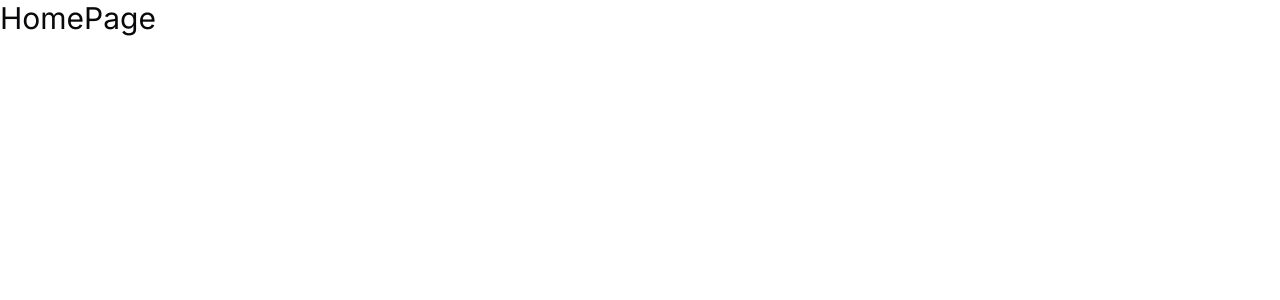
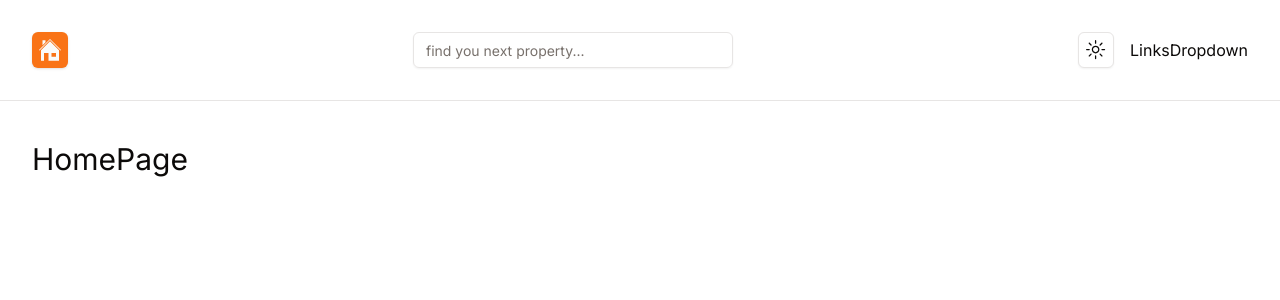
Before and after one commit to danielkr1324/nextbnb, a Next.js app: page / in a window 1280 px wide. Shown: the top 300 px of the page. Built offline with nearby package versions, Linux system fonts and the light colour scheme.

Commit message:
added navigation bar components and dark mode toggle

```diff
--- a/app/globals.css
+++ b/app/globals.css
@@ -1,70 +1,61 @@
-@tailwind base;
+  @tailwind base;
   @tailwind components;
   @tailwind utilities;
+
+  @layer components {
+    .container {
+      @apply mx-auto max-w-6xl xl:max-w-7xl px-8;
+    }
+  }
+
 
   @layer base {
     :root {
       --background: 0 0% 100%;
-      --foreground: 240 10% 3.9%;
-
+      --foreground: 20 14.3% 4.1%;
       --card: 0 0% 100%;
-      --card-foreground: 240 10% 3.9%;
-
+      --card-foreground: 20 14.3% 4.1%;
       --popover: 0 0% 100%;
-      --popover-foreground: 240 10% 3.9%;
-
-      --primary: 240 5.9% 10%;
-      --primary-foreground: 0 0% 98%;
-
-      --secondary: 240 4.8% 95.9%;
-      --secondary-foreground: 240 5.9% 10%;
-
-      --muted: 240 4.8% 95.9%;
-      --muted-foreground: 240 3.8% 46.1%;
-
-      --accent: 240 4.8% 95.9%;
-      --accent-foreground: 240 5.9% 10%;
-
+      --popover-foreground: 20 14.3% 4.1%;
+      --primary: 24.6 95% 53.1%;
+      --primary-foreground: 60 9.1% 97.8%;
+      --secondary: 60 4.8% 95.9%;
+      --secondary-foreground: 24 9.8% 10%;
+      --muted: 60 4.8% 95.9%;
+      --muted-foreground: 25 5.3% 44.7%;
+      --accent: 60 4.8% 95.9%;
+      --accent-foreground: 24 9.8% 10%;
       --destructive: 0 84.2% 60.2%;
-      --destructive-foreground: 0 0% 98%;
-
-      --border: 240 5.9% 90%;
-      --input: 240 5.9% 90%;
-      --ring: 240 10% 3.9%;
-
+      --destructive-foreground: 60 9.1% 97.8%;
+      --border: 20 5.9% 90%;
+      --input: 20 5.9% 90%;
+      --ring: 24.6 95% 53.1%;
       --radius: 0.5rem;
     }
 
     .dark {
-      --background: 240 10% 3.9%;
-      --foreground: 0 0% 98%;
-
-      --card: 240 10% 3.9%;
-      --card-foreground: 0 0% 98%;
-
-      --popover: 240 10% 3.9%;
-      --popover-foreground: 0 0% 98%;
-
-      --primary: 0 0% 98%;
-      --primary-foreground: 240 5.9% 10%;
-
-      --secondary: 240 3.7% 15.9%;
-      --secondary-foreground: 0 0% 98%;
-
-      --muted: 240 3.7% 15.9%;
-      --muted-foreground: 240 5% 64.9%;
-
-      --accent: 240 3.7% 15.9%;
-      --accent-foreground: 0 0% 98%;
-
-      --destructive: 0 62.8% 30.6%;
-      --destructive-foreground: 0 0% 98%;
-
-      --border: 240 3.7% 15.9%;
-      --input: 240 3.7% 15.9%;
-      --ring: 240 4.9% 83.9%;
+      --background: 20 14.3% 4.1%;
+      --foreground: 60 9.1% 97.8%;
+      --card: 20 14.3% 4.1%;
+      --card-foreground: 60 9.1% 97.8%;
+      --popover: 20 14.3% 4.1%;
+      --popover-foreground: 60 9.1% 97.8%;
+      --primary: 20.5 90.2% 48.2%;
+      --primary-foreground: 60 9.1% 97.8%;
+      --secondary: 12 6.5% 15.1%;
+      --secondary-foreground: 60 9.1% 97.8%;
+      --muted: 12 6.5% 15.1%;
+      --muted-foreground: 24 5.4% 63.9%;
+      --accent: 12 6.5% 15.1%;
+      --accent-foreground: 60 9.1% 97.8%;
+      --destructive: 0 72.2% 50.6%;
+      --destructive-foreground: 60 9.1% 97.8%;
+      --border: 12 6.5% 15.1%;
+      --input: 12 6.5% 15.1%;
+      --ring: 20.5 90.2% 48.2%;
     }
   }
+
 
   @layer base {
     * {
--- a/app/layout.tsx
+++ b/app/layout.tsx
@@ -1,6 +1,8 @@
 import type { Metadata } from "next";
 import { Inter } from "next/font/google";
 import "./globals.css";
+import Navbar from "@/components/navbar/Navbar";
+import Providers from "./providers";
 
 const inter = Inter({ subsets: ["latin"] });
 
@@ -16,7 +18,14 @@ const RootLayout = ({
 }>) => {
   return (
     <html lang="en">
-      <body className={inter.className}>{children}</body>
+      <body className={inter.className}>
+        <Providers>
+          <Navbar />
+          <main className="container py-10">
+            {children}
+          </main>
+        </Providers>
+      </body>
     </html>
   );
 }
--- /dev/null
+++ b/app/providers.tsx
@@ -0,0 +1,19 @@
+'use client'
+import { ThemeProvider } from "./theme-provider"
+
+const Providers = ({ children }:{children:React.ReactNode}) =>
+{
+  return (
+    <>
+      <ThemeProvider attribute="class"
+        defaultTheme="system"
+        enableSystem
+        disableTransitionOnChange
+      >
+        {children}
+      </ThemeProvider>
+    </>
+  )
+}
+
+export default Providers
--- /dev/null
+++ b/app/theme-provider.tsx
@@ -0,0 +1,9 @@
+"use client"
+
+import * as React from "react"
+import { ThemeProvider as NextThemesProvider } from "next-themes"
+import { type ThemeProviderProps } from "next-themes/dist/types"
+
+export function ThemeProvider({ children, ...props }: ThemeProviderProps) {
+  return <NextThemesProvider {...props}>{children}</NextThemesProvider>
+}
--- /dev/null
+++ b/components/navbar/DarkMode.tsx
@@ -0,0 +1,42 @@
+"use client"
+
+import * as React from "react"
+import { MoonIcon, SunIcon } from "@radix-ui/react-icons"
+import { useTheme } from "next-themes"
+
+import { Button } from "@/components/ui/button"
+import {
+  DropdownMenu,
+  DropdownMenuContent,
+  DropdownMenuItem,
+  DropdownMenuTrigger,
+} from "@/components/ui/dropdown-menu"
+
+  const ModeToggle = () => {
+    const { setTheme } = useTheme()
+
+    return (
+      <DropdownMenu>
+        <DropdownMenuTrigger asChild>
+          <Button variant="outline" size="icon">
+            <SunIcon className="h-[1.2rem] w-[1.2rem] rotate-0 scale-100 transition-all dark:-rotate-90 dark:scale-0" />
+            <MoonIcon className="absolute h-[1.2rem] w-[1.2rem] rotate-90 scale-0 transition-all dark:rotate-0 dark:scale-100" />
+            <span className="sr-only">Toggle theme</span>
+          </Button>
+        </DropdownMenuTrigger>
+        <DropdownMenuContent align="end">
+          <DropdownMenuItem onClick={() => setTheme("light")}>
+            Light
+          </DropdownMenuItem>
+          <DropdownMenuItem onClick={() => setTheme("dark")}>
+            Dark
+          </DropdownMenuItem>
+          <DropdownMenuItem onClick={() => setTheme("system")}>
+            System
+          </DropdownMenuItem>
+        </DropdownMenuContent>
+      </DropdownMenu>
+  )
+}
+
+export default ModeToggle
--- /dev/null
+++ b/components/navbar/LinksDropdown.tsx
@@ -0,0 +1,8 @@
+
+const LinksDropdown = () => {
+  return (
+    <div>LinksDropdown</div>
+  )
+}
+
+export default LinksDropdown
--- /dev/null
+++ b/components/navbar/Logo.tsx
@@ -0,0 +1,15 @@
+import Link from "next/link"
+import { GiHouse } from "react-icons/gi";
+import { Button } from "../ui/button";
+
+const Logo = () => {
+  return (
+    <Button size='icon' asChild>
+      <Link href='/'>
+        <GiHouse className="w-6 h-6" />
+      </Link>
+    </Button>
+  )
+}
+
+export default Logo
--- /dev/null
+++ b/components/navbar/NavSearch.tsx
@@ -0,0 +1,13 @@
+import { Input } from "../ui/input"
+
+const NavSearch = () => {
+  return (
+    <Input
+      type="text"
+      placeholder="find you next property..."
+      className="max-w-xs dark:bg-muted"
+    />
+  )
+}
+
+export default NavSearch
--- /dev/null
+++ b/components/navbar/Navbar.tsx
@@ -0,0 +1,21 @@
+import Logo from "./Logo"
+import DarkMode from "./DarkMode"
+import NavSearch from "./NavSearch"
+import LinksDropdown from "./LinksDropdown"
+
+const Navbar = () => {
+  return (
+    <nav className="border-b">
+      <div className="container flex flex-col sm:flex-row sm:justify-between sm:items-center flex-wrap gap-4 py-8">
+        <Logo />
+        <NavSearch />
+        <div className="flex gap-4 items-center">
+          <DarkMode />
+          <LinksDropdown />
+        </div>
+      </div>
+    </nav>
+  )
+}
+
+export default Navbar
--- /dev/null
+++ b/components/navbar/SignOutLink.tsx
@@ -0,0 +1,8 @@
+
+function SignOutLink() {
+  return (
+    <div>SignOutLink</div>
+  )
+}
+
+export default SignOutLink
--- /dev/null
+++ b/components/navbar/UserIcon.tsx
@@ -0,0 +1,8 @@
+
+const UserIcon = () => {
+  return (
+    <div>UserIcon</div>
+  )
+}
+
+export default UserIcon
--- a/package.json
+++ b/package.json
@@ -21,8 +21,10 @@
     "class-variance-authority": "^0.7.0",
     "clsx": "^2.1.1",
     "next": "14.2.3",
+    "next-themes": "^0.3.0",
     "react": "^18",
     "react-dom": "^18",
+    "react-icons": "^5.2.1",
     "tailwind-merge": "^2.3.0",
     "tailwindcss-animate": "^1.0.7"
   },
```
Also changed, not shown: 1 other file (tests, documents, lock files or other folders).
